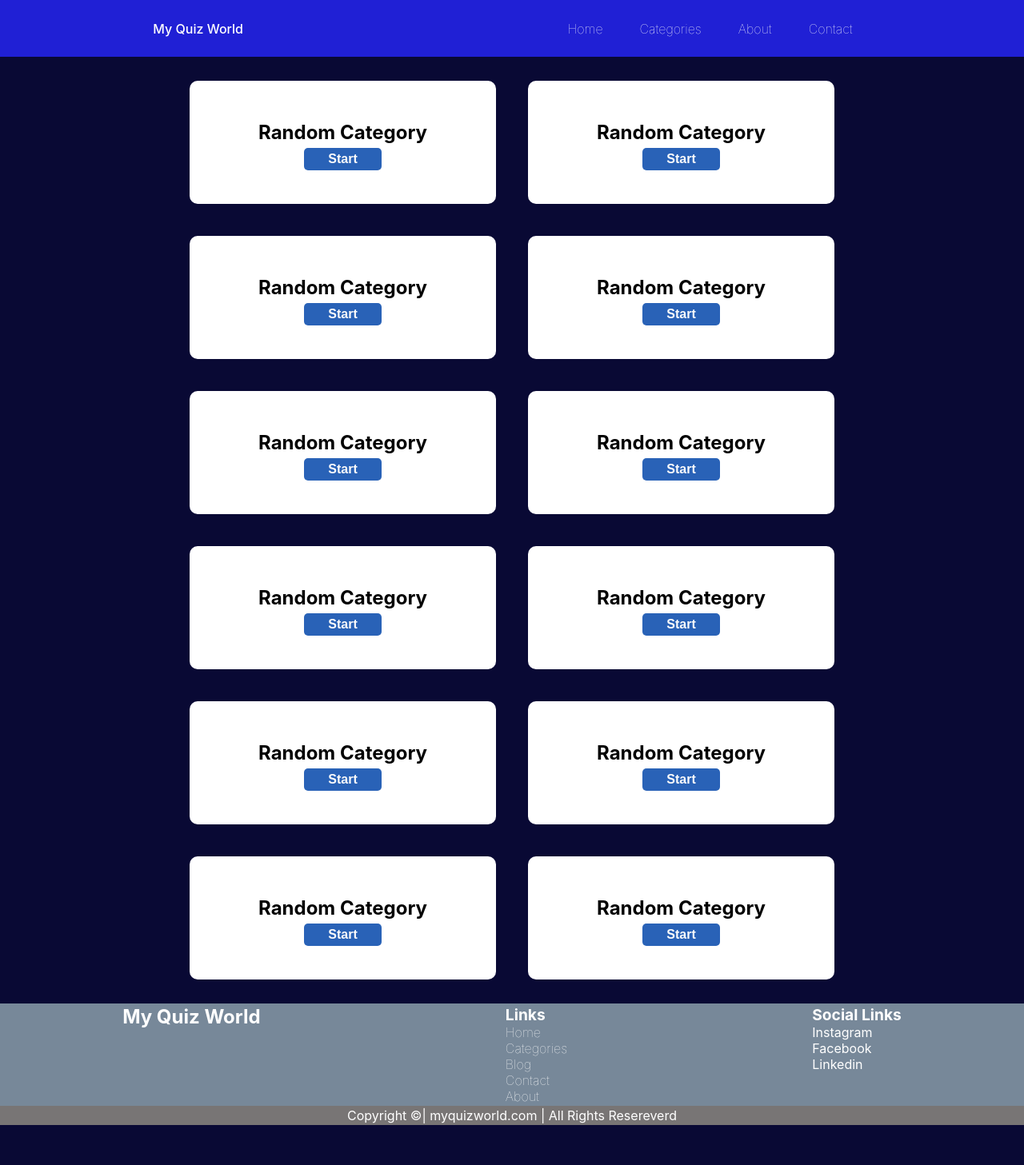
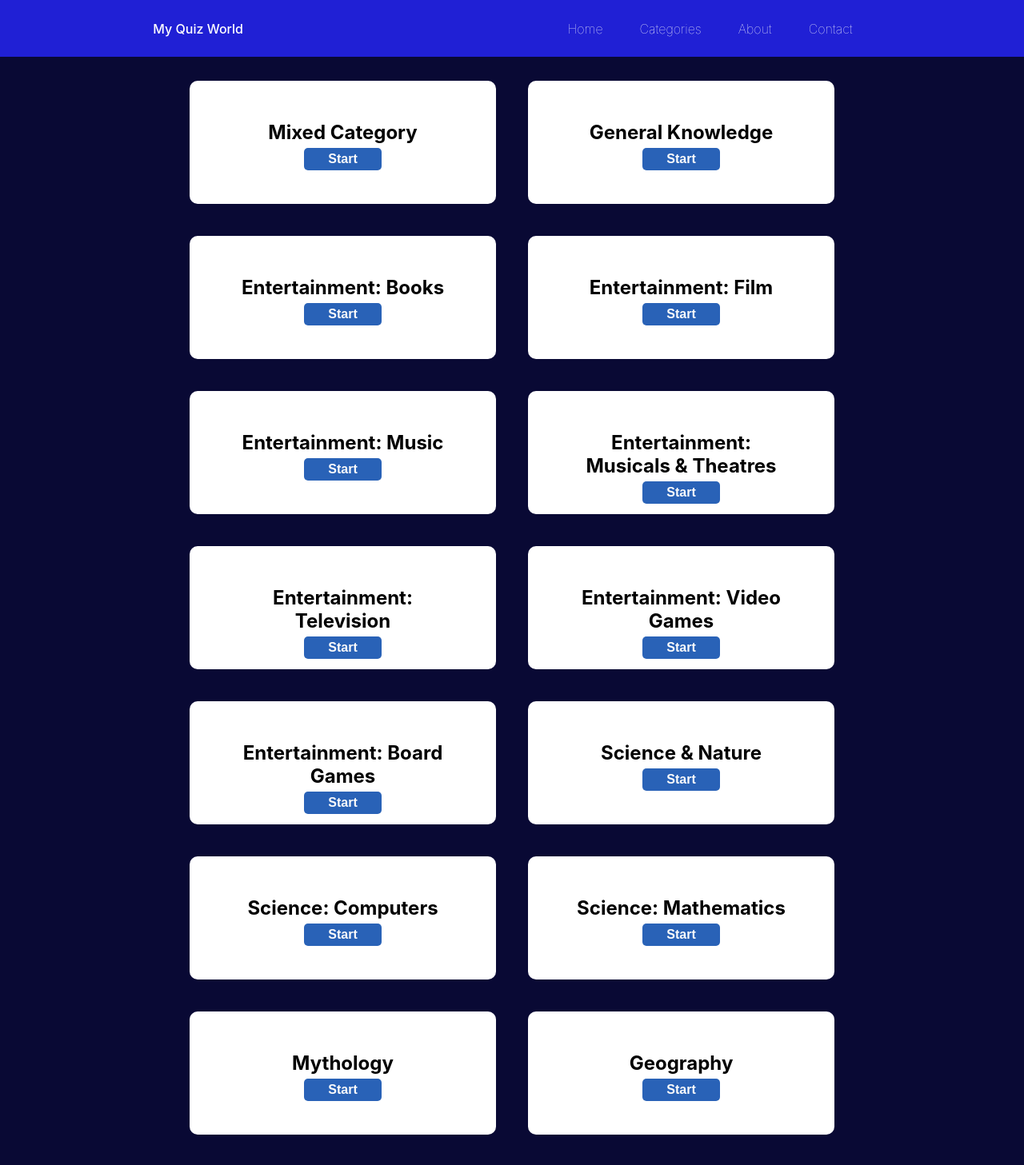
Before and after one commit to pradeepkumar-es/myquizworld, a React (Vite) app: page /categories in a window 1280 px wide. Shown: the top 1457 px of the page at 80% size. Before the commit the page ends 1407 px from the top, so only its background shows below. Built offline with nearby package versions, Linux system fonts and the light colour scheme; the HTML template or start-up script is replaced by a standard one.

Commit message:
feat: implement dynamic quizAPI fetching using query params and selected category

```diff
--- a/src/App.jsx
+++ b/src/App.jsx
@@ -1,38 +1,42 @@
 import "./App.css";
 // import ReactDOM from "react-dom/client";
 import { BrowserRouter as Router, Routes, Route } from "react-router-dom";
-import Navabar from './Components/layout/Navabar';
-import Categories from './features/quiz/pages/Categories';
-import Home from './features/quiz/pages/Home';
-import Blog from './features/quiz/pages/Blog';
-import About from './features/quiz/pages/About';
-import Contact from './features/quiz/pages/Contact';
-import Footer from './Components/layout/Footer';
-import Quiz from './features/quiz/pages/Quiz';
+import { lazy } from "react";
+import { Suspense } from "react";
+import Navabar from "./Components/layout/Navabar";
+import Categories from "./features/quiz/pages/Categories";
+import Home from "./features/quiz/pages/Home";
+import Blog from "./features/quiz/pages/Blog";
+import About from "./features/quiz/pages/About";
+import Contact from "./features/quiz/pages/Contact";
+import Footer from "./Components/layout/Footer";
+import Quiz from "./features/quiz/pages/Quiz";
 // import Signup from './Components/Signup';
 // import SignIn from './Components/SignIn';
-
+const quizPage = lazy(()=>import("../src/features/quiz/pages/Quiz"))
 function App() {
   return (
     <>
       <Router>
-    <div className='app'>
-      <Navabar/>
+        <div className="app">
+          <Navabar />
           <Routes>
-        <Route path='/' element={<Home/>} exact/>
-        <Route path='/categories' element={<Categories/>} exact/>
-        <Route path='/categories/quiz' element={<Quiz/>} exact/>
-        <Route path='/about' element={<About/>} exact/>
-        <Route path='/blog' element={<Blog/>} exact/>
-        <Route path='/contact' element={<Contact/>} exact/>
+            <Route path="/" element={<Home />} exact />
+            <Route path="/categories" element={<Categories />} exact />
+            <Route path="/categories/quiz" element={
+              <Suspense fallback={<div>Loading...</div>}><Quiz/></Suspense>
+            } exact />
+            <Route path="/about" element={<About />} exact />
+            <Route path="/blog" element={<Blog />} exact />
+            <Route path="/contact" element={<Contact />} exact />
             {/* <Route path="/signup" element={<Signup/>}  exact/> */}
             {/* <Route path="/signin" element={<SignIn/>} exact/> */}
           </Routes>
-      <Footer/>
+          <Footer />
         </div>
       </Router>
     </>
-  )
+  );
 }
 
 export default App;
--- a/src/features/quiz/components/CategoryCard.jsx
+++ b/src/features/quiz/components/CategoryCard.jsx
@@ -1,6 +1,6 @@
 import {Link} from "react-router-dom";
 import { Button } from "../../../Components/ui/Button";
-export function CategoryCard({category}){
+export function CategoryCard({category, categoryNum}){
     const quizclass = {
     color: "black",
     border: "1px",
@@ -15,8 +15,8 @@ export function CategoryCard({category}){
     return (
               <div style={quizclass} >
                 <h2>{category}</h2>
-                <Link to="/categories/quiz">
-                  <Button text = "Start" />
+                <Link to={`/categories/quiz?amount=10&category=${categoryNum}&type=multiple`}>
+                  <Button text = "Start"/>
                 </Link>
               </div>
     )
--- a/src/features/quiz/pages/Categories.jsx
+++ b/src/features/quiz/pages/Categories.jsx
@@ -1,5 +1,6 @@
 import React from "react";
 import { CategoryCard } from "../components/CategoryCard";
+import { quizAPI } from "../services/quizAPI";
 export default function Categories() {
   const container = {
     display: "flex",
@@ -9,20 +10,26 @@ export default function Categories() {
     justifyContent: "center",
 
 }
+const categories = ["Mixed Category","General Knowledge", "Entertainment: Books", "Entertainment: Film", "Entertainment: Music",
+  "Entertainment: Musicals & Theatres", "Entertainment: Television", "Entertainment: Video Games",
+  "Entertainment: Board Games", "Science & Nature", "Science: Computers", "Science: Mathematics", "Mythology",
+  "Geography", "History", "Politics", "Arts", "Celebrities", "Animals", "Vehicels", "Entertainment: Comics",
+  "Science: Gadgets", "Entertainment: Japnese Anime & Manga", "Entertainment: Cartoon & Animations"
+ ] //don't change the order, from api, category number is 9 to 32 (for General Knowledge to Cartoon & Animation)
+
+ async function handleCategory(url){ //here this is called so that quiz data get loaded and cached and whenever
+                                     //quiz page display, it get from cached memory for particular categpry
+  const data = await quizAPI(url);
+  console.log("call from categories");
+  console.log(data);
+ }
   return (
     <div style={container}>
-      <CategoryCard category={"Random Category"}/>
-      <CategoryCard category={"Random Category"}/>
-      <CategoryCard category={"Random Category"}/>
-      <CategoryCard category={"Random Category"}/>
-      <CategoryCard category={"Random Category"}/>
-      <CategoryCard category={"Random Category"}/>
-      <CategoryCard category={"Random Category"}/>
-      <CategoryCard category={"Random Category"}/>
-      <CategoryCard category={"Random Category"}/>
-      <CategoryCard category={"Random Category"}/>
-      <CategoryCard category={"Random Category"}/>
-      <CategoryCard category={"Random Category"}/>
+      {
+        categories.map((category, i)=>{
+          return <CategoryCard key={i} category={category} categoryNum = {i+8}/>
+        })
+      }
     </div>
   );
 }
--- a/src/features/quiz/pages/Quiz.jsx
+++ b/src/features/quiz/pages/Quiz.jsx
@@ -1,11 +1,12 @@
 import React, { useEffect, useState, useRef } from "react";
+import { useSearchParams } from "react-router-dom";
 import "./quiz.css";
 import { questions } from "../data/mockQuestions";
 import QuizResult from "./QuizResult";
 import { Button } from "../../../Components/ui/Button";
 import { quizAPI } from "../services/quizAPI";
 import { decodeHTML } from "../utils/decodeHTML";
-import {shuffleCollection} from "../utils/shuffleCollection";
+import { shuffleCollection } from "../utils/shuffleCollection";
 function Quiz() {
   const [queData, setQueData] = useState([]);
   const [currentQue, setCurrentQue] = useState(0);
@@ -14,24 +15,34 @@ function Quiz() {
   const [displayResult, setDisplayResult] = useState(false);
   const [options, setOptions] = useState([]);
   const hasFetched = useRef(false); //to stop strict mode to re-run api too frequently to avoid api block in development mode
+  const [searchParams, setSearchParams] = useSearchParams();
+  const categoryNum = searchParams.get("category"); //get categoryNum from current url's query string
+  // console.log("categoryNum", categoryNum);
+  const quizCategory = decodeHTML(queData?.[currentQue]?.category);
 
   const handleOption = (data, queIndex) => {
     const option = [
       data[queIndex].correct_answer,
       ...data[queIndex].incorrect_answers,
     ];
-    const decodedOption = option.map(val=>decodeHTML(val));
+    const decodedOption = option.map((val) => decodeHTML(val));
     const shuffledOptions = shuffleCollection(decodedOption);
     setOptions(shuffledOptions);
   };
+
   useEffect(() => {
     if (hasFetched.current) return;
     hasFetched.current = true;
 
     // let ignore = false;
     console.log("Effect is running");
+    let apiURL =
+      categoryNum > 8
+        ? `https://opentdb.com/api.php?amount=10&category=${categoryNum}&type=multiple`
+        : "https://opentdb.com/api.php?amount=10&type=multiple"; //for random category there is no category params in api
+
     async function loadData() {
-      const data = await quizAPI();
+      const data = await quizAPI(apiURL, categoryNum);
       // if (!ignore) {
       setQueData(data);
       handleOption(data, 0);
@@ -65,7 +76,9 @@ function Quiz() {
   };
   return (
     <div className="containerforclass">
-      <h2 className="heading">Quiz For Class 5th students</h2>
+      <h2 className="heading">
+        Quiz on {queData.length > 0 ? quizCategory : "...."}
+      </h2>
       {displayResult ? (
         <QuizResult marks={marks} totalmarks={queData?.length} />
       ) : (
--- a/src/features/quiz/services/quizAPI.js
+++ b/src/features/quiz/services/quizAPI.js
@@ -1,21 +1,23 @@
-export async function quizAPI(){
-    const cached = localStorage.getItem("quiz");
+// export async function quizAPI(url = "https://opentdb.com/api.php?amount=10&type=multiple"){ //default url for random category
+export async function quizAPI(url, categoryNum){ //default url for random category
+    const cached = localStorage.getItem(`${categoryNum}`);
     console.log("CACHE", cached)
-    if(cached){
+    if(JSON.parse(cached).length > 0){ //for .length to work we need to parse  because data from localStorage is stringified data
         console.log("returning from cache");
         return JSON.parse(cached);
     }
 
     try{
         console.log("fetching from api")
-        const response = await fetch("https://opentdb.com/api.php?amount=10&type=multiple");
+        // const response = await fetch("https://opentdb.com/api.php?amount=10&type=multiple");
+        const response = await fetch(url);
         if(response.ok){
              const data = await response.json();
              const results = data.results;
 
              console.log("Setting cache");
-             localStorage.removeItem("quiz");
-             localStorage.setItem("quiz", JSON.stringify(results)); //Caching: for avoiding status code 429 from api in development mode for too may requests
+             localStorage.removeItem(`${categoryNum}`); //remove if any already exist with this key for fresh data
+             localStorage.setItem(`${categoryNum}`, JSON.stringify(results)); //Caching: for avoiding status code 429 from api in development mode for too may requests
              return results;
         }else{
             throw new Error("API failed with status code: "+response.status)
```
Lines whose indentation alone changed are shown as unchanged.
